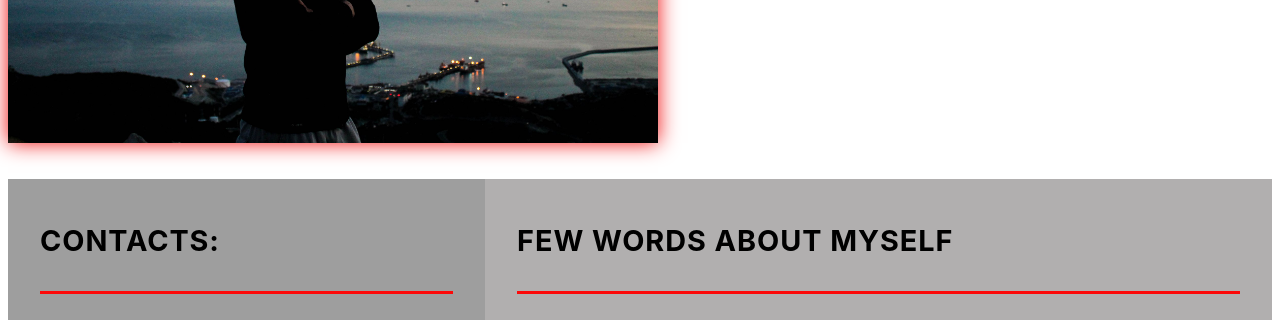
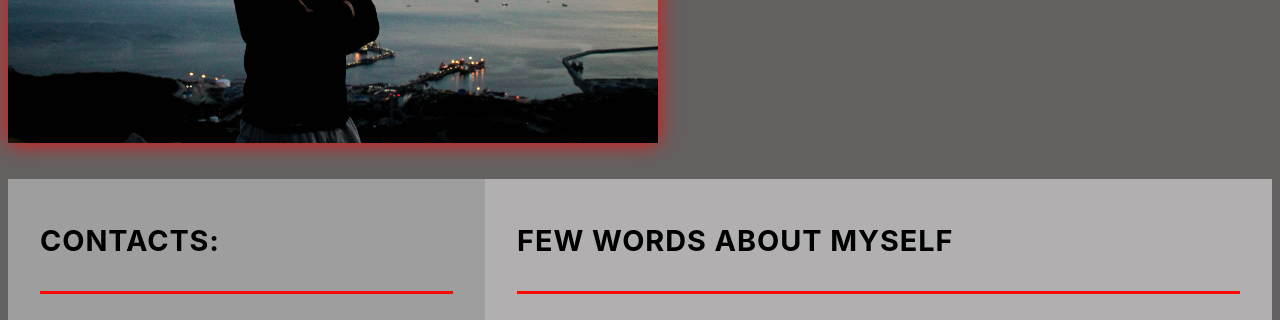
Before and after one commit to Trofim113/rsschool-cv, a plain HTML site: page index.html in a window 1280 px wide. Shown: the part 303-623 px from the top of the page. Drawn offline with Linux system fonts and the light colour scheme.

Commit message:
fix: fix body background-color

```diff
--- a/css/style.css
+++ b/css/style.css
@@ -3,7 +3,7 @@
 html,
 body {
     font-family: Inter, serif;
-	background-color: rgb(255, 255, 255);
+	background-color: rgb(100, 97, 97);
 	font-weight: 300;
 }
 
```
